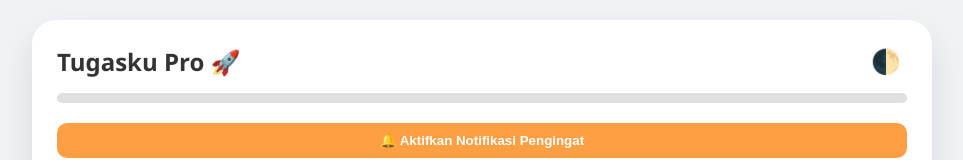
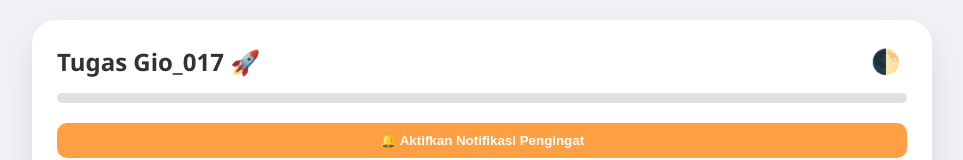
Before and after one commit to giosergioaquarius17-creator/Catatan, a plain HTML site: page index.html in a window 1280 px wide. Shown: the top 160 px of the page, without its empty margins (158-1121 px from the left). Drawn offline with Linux system fonts and the light colour scheme.

Commit message:
Update index.html

```diff
--- a/index.html
+++ b/index.html
@@ -60,7 +60,7 @@
 <div class="container">
     <div class="card-main">
         <div class="header">
-            <h2 style="margin:0">Tugasku Pro 🚀</h2>
+            <h2 style="margin:0">Tugas Gio_017 🚀</h2>
             <button onclick="toggleDarkMode()" style="background:none; border:none; font-size:24px; cursor:pointer">🌓</button>
         </div>
 
```
